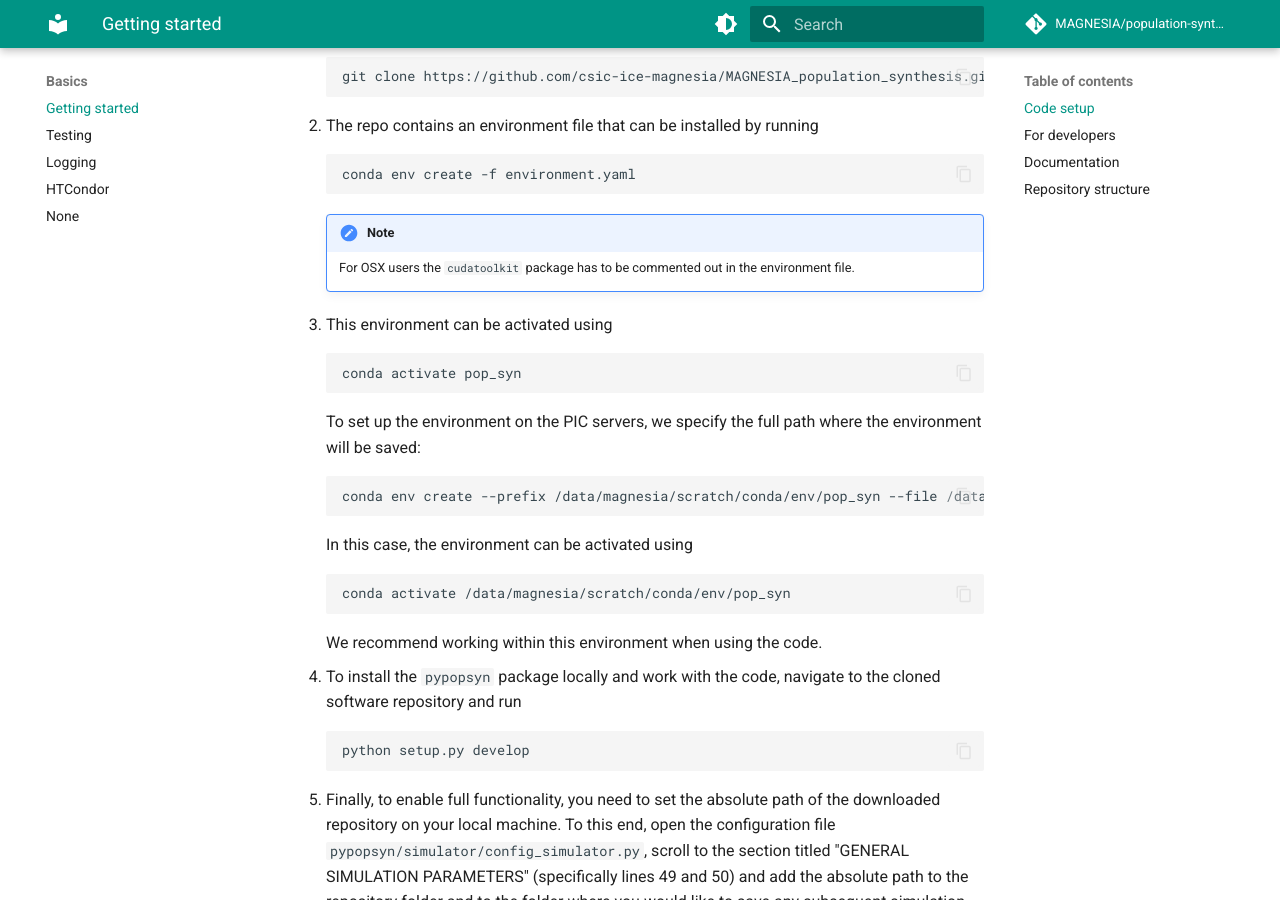
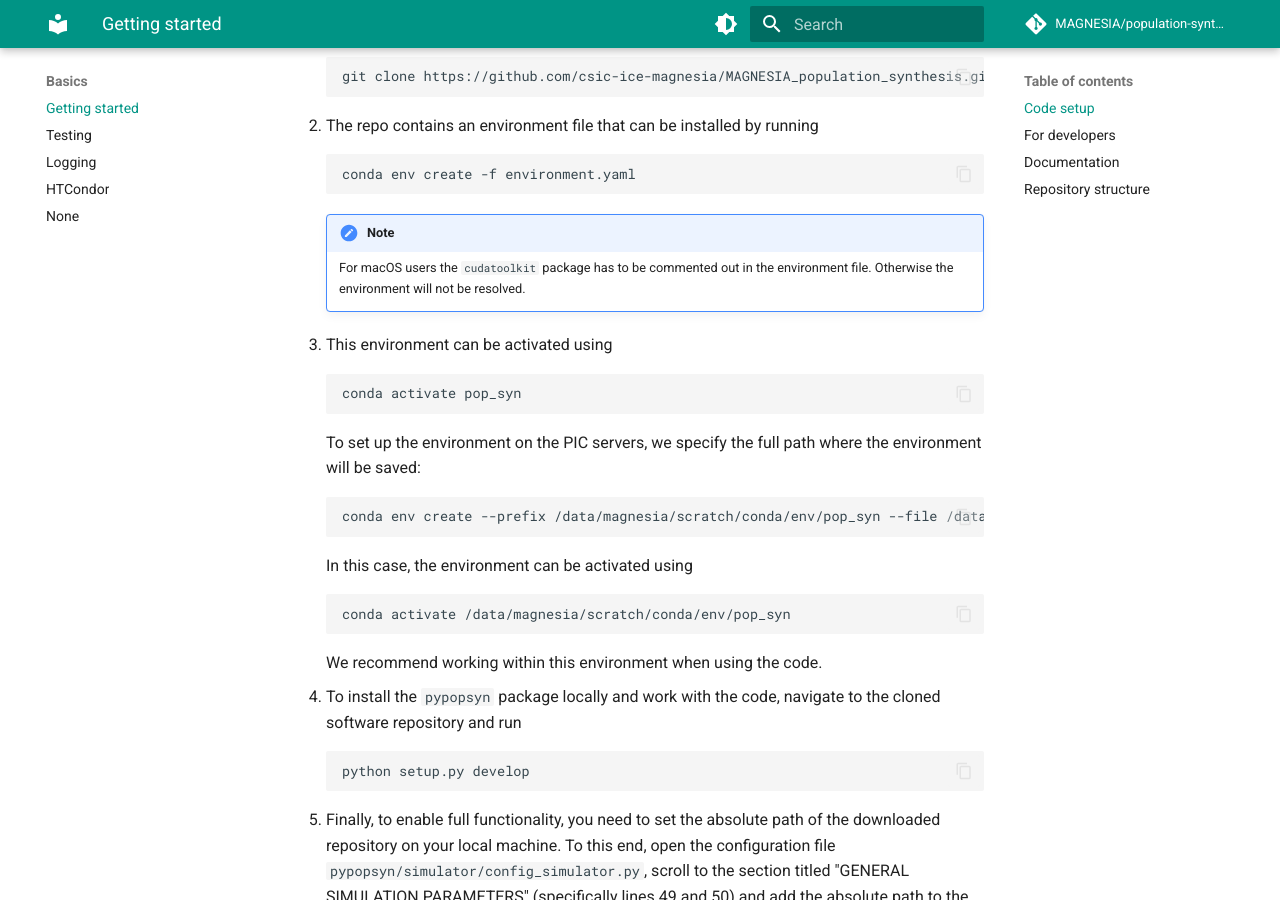
Before and after one commit to ice-csic-astroexotic/ML-Poppyns, an MkDocs documentation site: the page built from docs/basics/getting_started.md, in a window 1280 px wide and 900 px high, scrolled down 390 px. Built offline with MkDocs 1.6.1 and Material for MkDocs 9.7.7, drawn with Linux system fonts in a browser that asks for light colours; comment, search, counter and statistics services are not loaded.

Commit message:
Expanding the note on commenting out cudatoolkit.

````diff
--- a/docs/basics/getting_started.md
+++ b/docs/basics/getting_started.md
@@ -18,7 +18,8 @@ The code has been tested on Ubuntu and macOS.
 
     !!! note
 
-        For OSX users the `cudatoolkit` package has to be commented out in the environment file.
+        For macOS users the `cudatoolkit` package has to be commented out in the environment file.
+        Otherwise the environment will not be resolved.
 
 3. This environment can be activated using
    ```commandline
````
